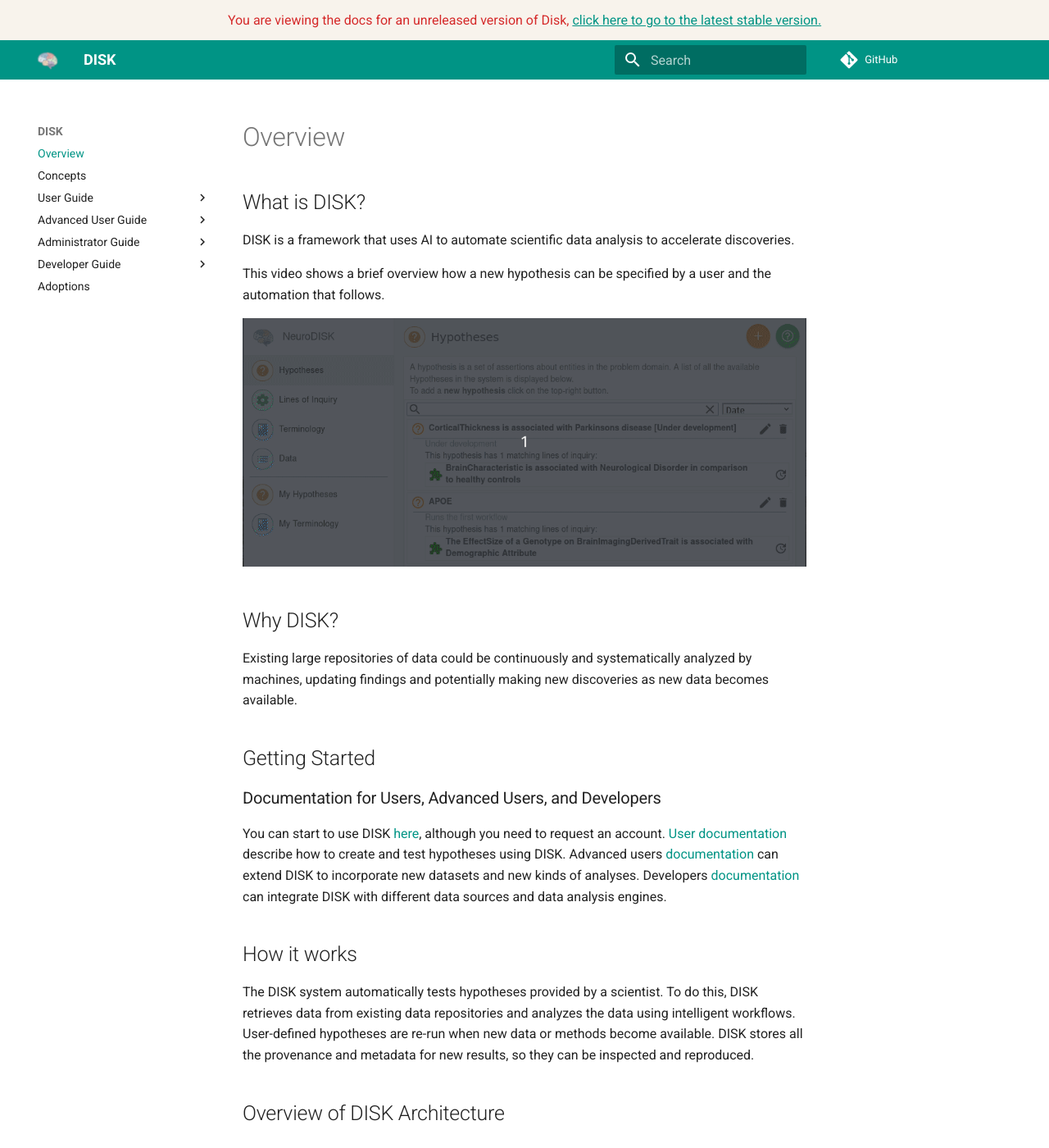
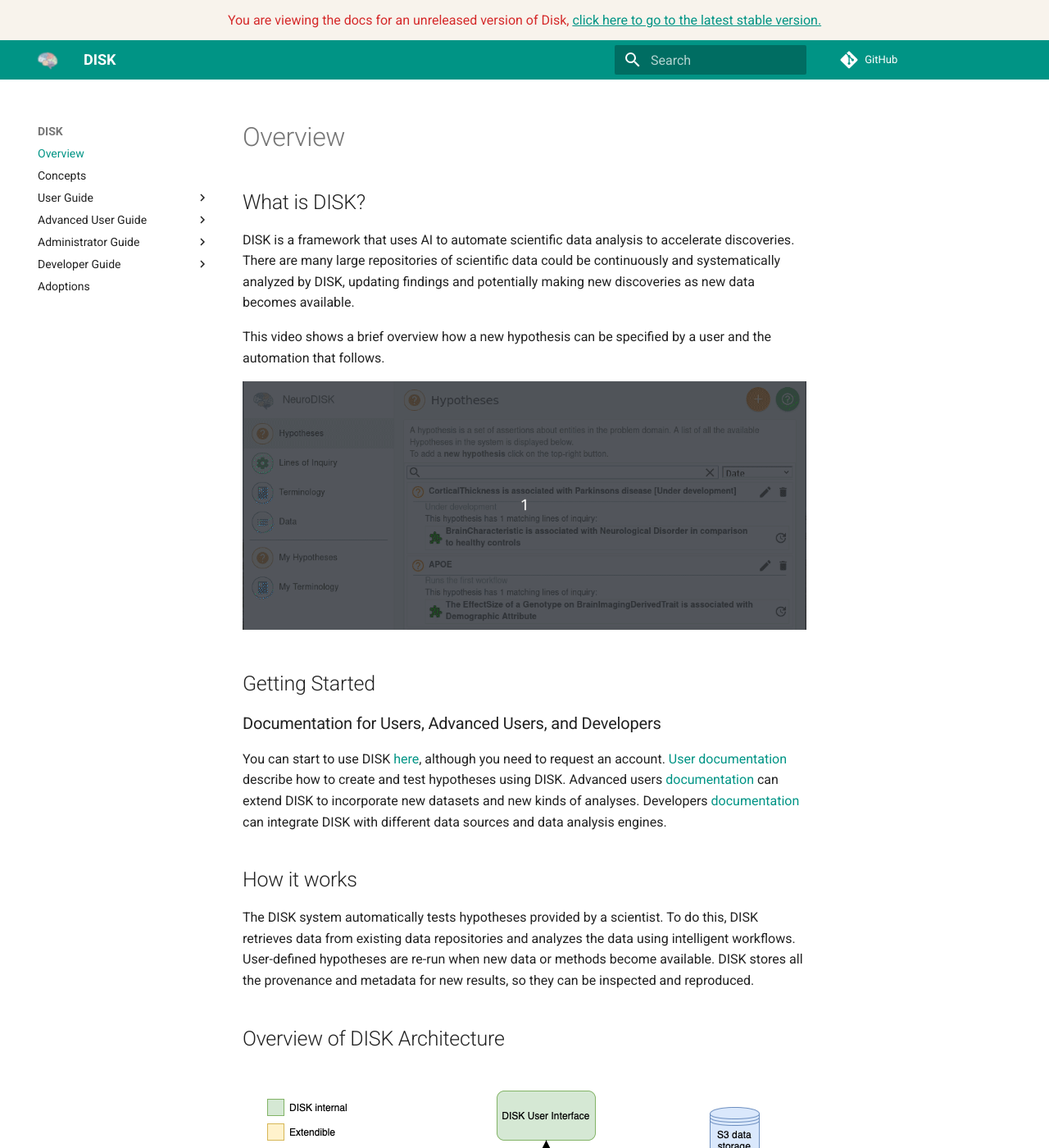
Before and after one commit to KnowledgeCaptureAndDiscovery/DISK-UI, an MkDocs documentation site: the page built from docs/index.md, in a window 1280 px wide and 1400 px high. Shown: the whole window at 82% size. Built offline with MkDocs 1.6.1 and Material for MkDocs 9.7.7, drawn with Linux system fonts in a browser that asks for light colours; comment, search, counter and statistics services are not loaded.

Commit message:
Update index.md

```diff
--- a/docs/index.md
+++ b/docs/index.md
@@ -2,19 +2,14 @@
 
 ## What is DISK?
 
-DISK is a framework that uses AI to automate scientific data analysis to accelerate discoveries.
+DISK is a framework that uses AI to automate scientific data analysis to accelerate discoveries. There are many large repositories of
+scientific data could be continuously and systematically analyzed by DISK, updating findings and potentially making new
+discoveries as new data becomes available.
 
 This video shows a brief overview how a new hypothesis can be specified by a user and the automation that follows.
 
 ![DISK](figures/user-guide/web.gif "DISK")
 
-
-## Why DISK?
-
-Existing large repositories of
-data could be continuously and systematically analyzed by
-machines, updating findings and potentially making new
-discoveries as new data becomes available.
 
 ## Getting Started
 
```
